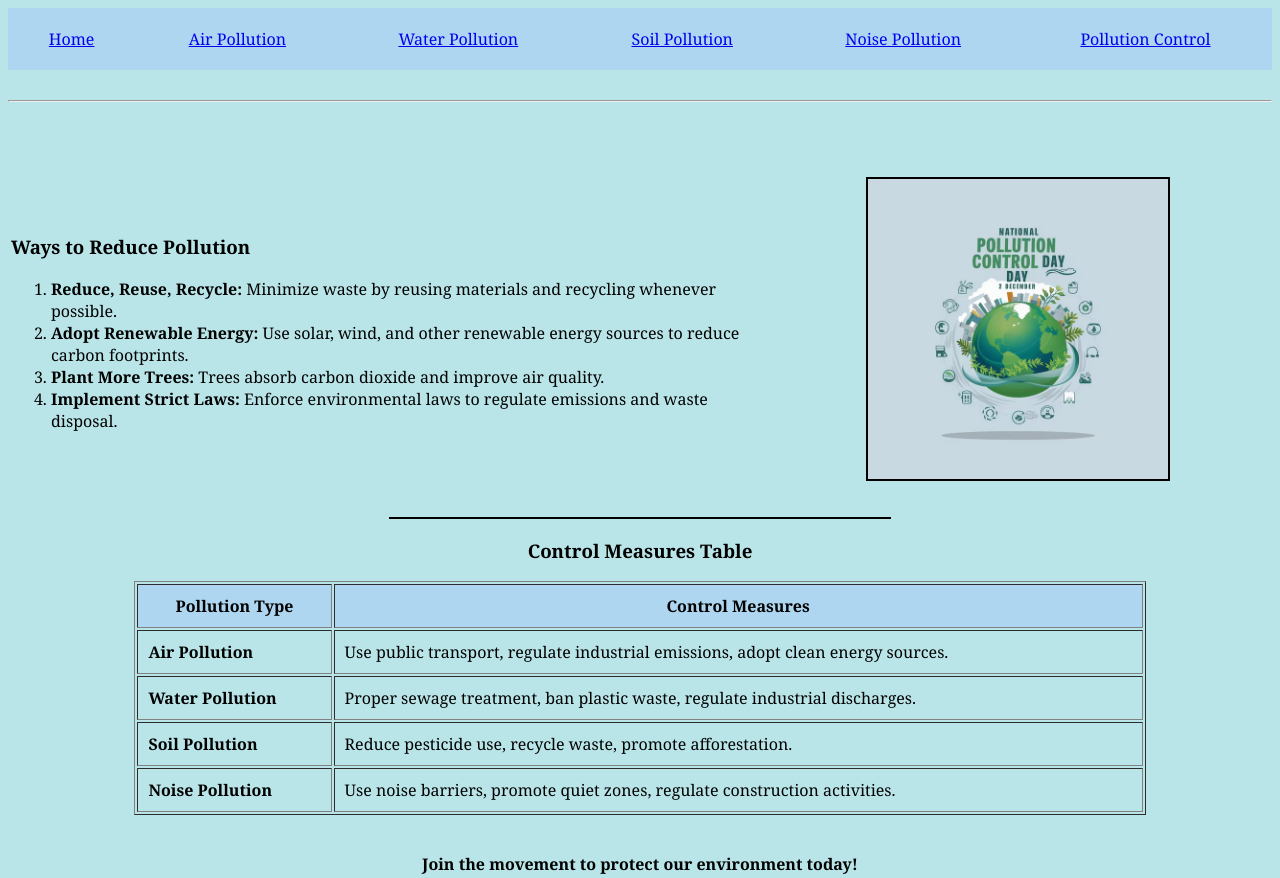
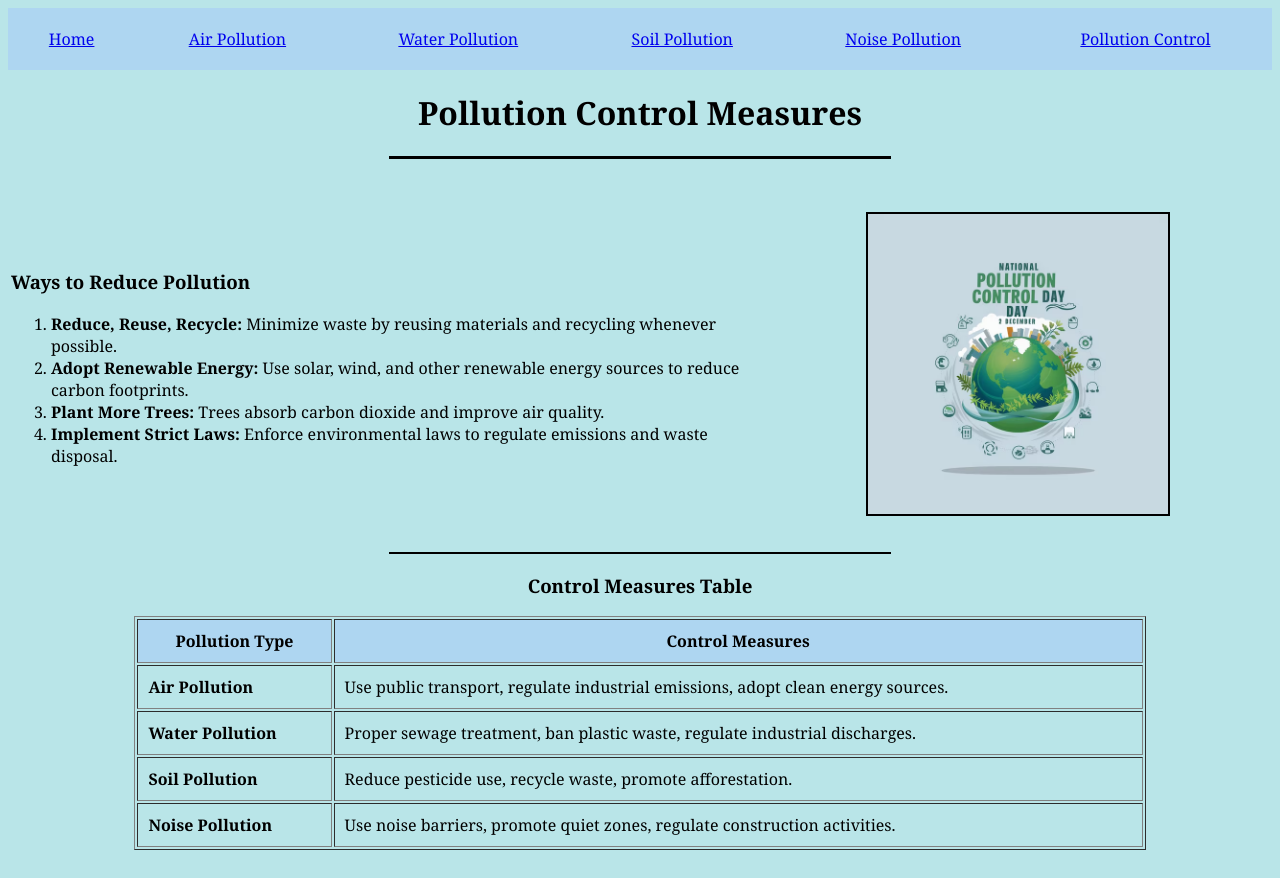
Before and after one commit to developer0311/debojyoti_12_last, a plain HTML site: page control.html in a window 1280 px wide. Shown: the top 878 px of the page. Drawn offline with Linux system fonts and the light colour scheme.

Commit message:
update control.html

```diff
--- a/control.html
+++ b/control.html
@@ -20,7 +20,9 @@
             </tr>
         </table>
 
-        <br><hr><br><br>
+        <h1 align="center">Pollution Control Measures</h1>
+        <hr width="500px" size="3" color="black">
+        <br>
 
         <!-- Ways to Reduce Pollution -->
         <table width="100%">
```
